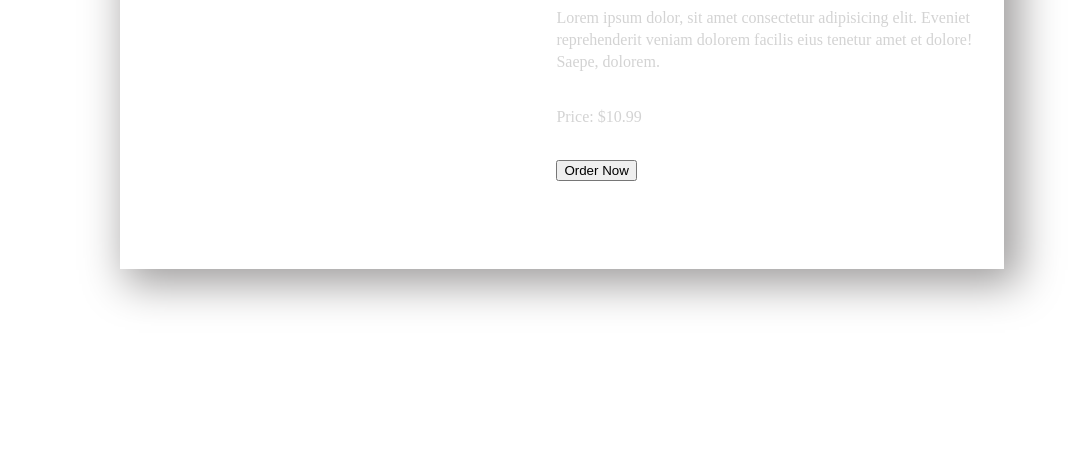
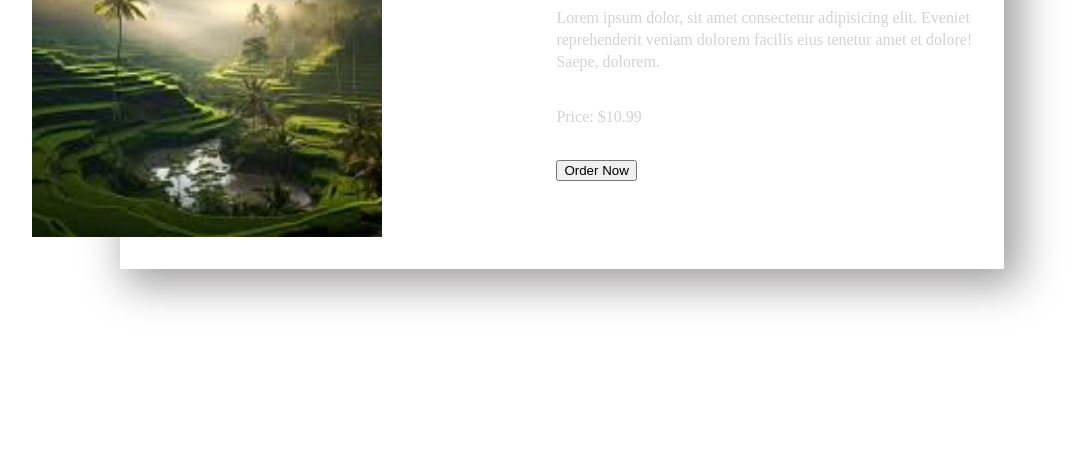
Before and after one commit to janeAnezi/cases, a plain HTML site: page mealFinder/index.html in a window 1280 px wide. Shown: the part 351-800 px from the top of the page, without its empty margins (78-1152 px from the left). Drawn offline with Linux system fonts and the light colour scheme.

Commit message:
add styles

```diff
--- a/mealFinder/style.css
+++ b/mealFinder/style.css
@@ -83,5 +83,8 @@ main {
     margin-top: 1rem;
     width: 350px;
     height: 350px;
-    background: url();
+    background: url('../images/nature.jpeg');
+    background-repeat: no-repeat;
+    background-position: center;
+    background-size: cover;
 }
```
